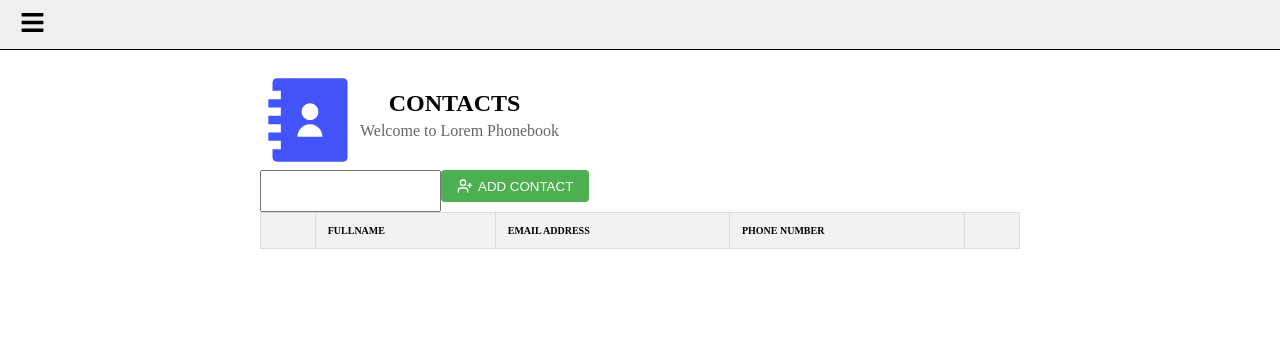
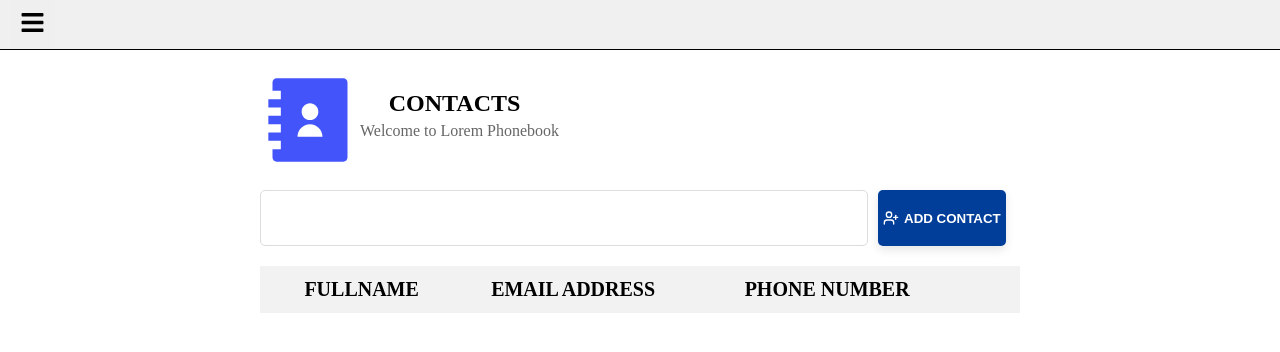
Before and after one commit to YourRealPops/contact-app, a React (Create React App) app: page /contact in a window 1280 px wide. Shown: the top 352 px of the page. Built offline with nearby package versions, Linux system fonts and the light colour scheme.

Commit message:
work in progress

```diff
--- a/src/components/Navbar/styles.scss
+++ b/src/components/Navbar/styles.scss
@@ -22,6 +22,9 @@
     left: -250px;
     top: 0;
     height: 100vh;
+    display: flex;
+    flex-direction: column;
+    justify-content: space-around;
     width: 80px;
     background: #4355fa;
     transition: left 0.3s ease;
@@ -29,18 +32,24 @@
 
     &.active {
       left: 0;
-      background: #4355fa;
+      border-left: 2px solid #fff;
+      // background: #4355fa;
     }
 
     ul {
       list-style-type: none;
+
       padding: 0;
       margin-top: 60px;
+
     }
 
     li {
       padding: 15px 20px;
-      border-bottom: 1px solid #444;
+      height: calc(100vh - 500px);
+
+      // border-bottom: 1px solid #444;
+
     }
 
     a {
--- a/src/containers/Contact/index.jsx
+++ b/src/containers/Contact/index.jsx
@@ -17,9 +17,12 @@ const Contact = () => {
   const [checkedContacts, setCheckedContacts] = useState([]);
 
   const addContact = () => {
-    if (newContact.fullName && newContact.email && newContact.phoneNumber) {
-      setContacts([...contacts, { ...newContact, id: Date.now() }]);
-      setNewContact({ fullName: "", email: "", phoneNumber: "" });
+    console.log("addContact function called", newContact);
+    if (newContact.firstName && newContact.lastName && newContact.email && newContact.phoneNumber) {
+      const updatedContacts = [...contacts, { ...newContact, id: Date.now() }];
+      console.log("Updated contacts:", updatedContacts);
+      setContacts(updatedContacts);
+      setNewContact({ firstName: '', lastName: '', email: '', phoneNumber: '' });
       setShowAddModal(false);
     }
   };
@@ -57,16 +60,19 @@ const Contact = () => {
         </div>
         <div className="contact__addContact">
           <input type="text" />
-          <button className="add-btn" onClick={() => setShowAddModal(true)}>
+          <button
+        className={`add-btn ${checkedContacts.length > 0 ? 'blurred' : ''}`}
+        onClick={() => setShowAddModal(true)}
+        disabled={checkedContacts.length > 0}
+      >
         <UserPlus size={16} /> ADD CONTACT
       </button>
-      </div>
-
-          {checkedContacts.length > 0 && (
+      {checkedContacts.length > 0 && (
             <button className="delete-all-btn" onClick={deleteCheckedContacts}>
               <Trash2 size={16} /> DELETE ALL
             </button>
           )}
+      </div>
 
           <table className="contacts-table">
             <thead>
--- a/src/containers/Contact/styles.scss
+++ b/src/containers/Contact/styles.scss
@@ -21,24 +21,54 @@
 
   &__addContact{
     display: flex;
+    padding: 20px 0px;
+
+    input{
+        width: 80%;
+        border: 0.5px solid #ddd;
+        border-radius: 5px;
+        font-size: 2.5rem;
+    }
   }
 
-  .add-btn,
-  .delete-all-btn {
-    background-color: #4caf50;
+
+  .add-btn {
+    background-color: #013e99;
     color: white;
+    font-weight: 900;
     border: none;
-    padding: 8px 16px;
-    border-radius: 4px;
+    margin-left: 10px;
+    padding: 20px 5px;
+    border-radius: 5px;
+    box-shadow: 0 4px 10px rgba(0, 0, 0, 0.1);
     cursor: pointer;
     display: flex;
     align-items: center;
     gap: 5px;
-    margin-bottom: 10px;
+    transition: background-color 0.3s ease-in-out, box-shadow 0.3s;
+
+    &.blurred {
+        filter: blur(2px);
+        pointer-events: none;
+      }
+
+      &:disabled {
+        opacity: 0.6;
+        cursor: not-allowed;
+      }
   }
 
   .delete-all-btn {
-    background-color: #f44336;
+    background-color: #013e99;
+    color: white;
+    border: none;
+    padding: 20px 5px;
+    border-radius: 5px;
+    cursor: pointer;
+    display: flex;
+    align-items: center;
+    // gap: 5px;
+    margin-bottom: 10px;
   }
 
   .contacts-table {
@@ -47,9 +77,10 @@
 
     th,
     td {
-      border: 1px solid #ddd;
+    //   border: 1px solid #ddd;
       padding: 12px;
       text-align: left;
+      font-size: 2rem;
     }
 
     th {
```
